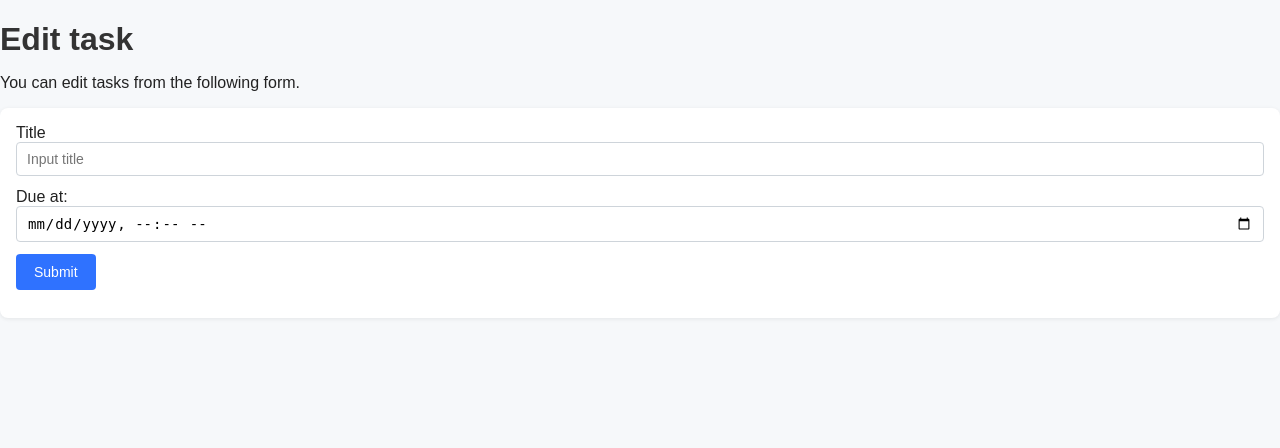
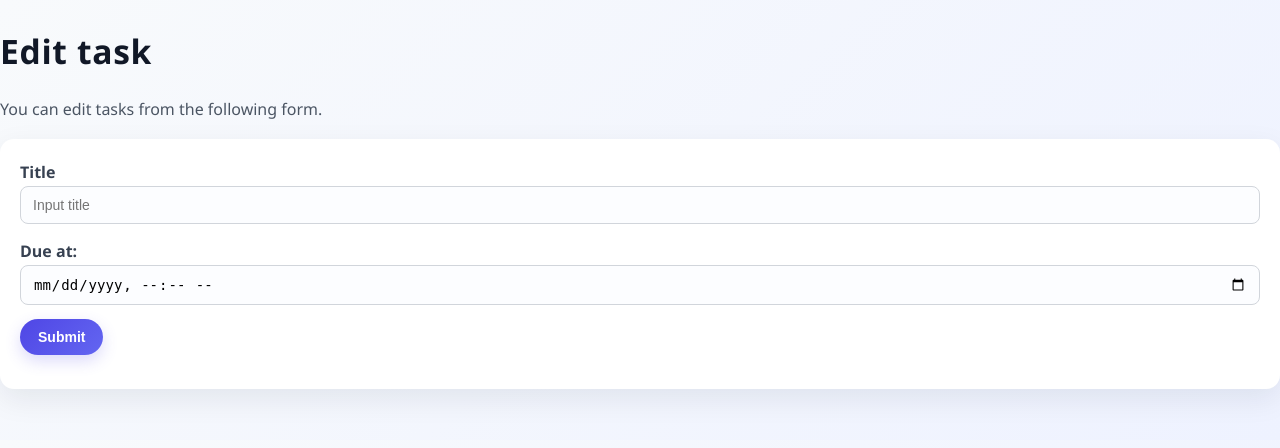
Before and after one commit to s1f10230229/django-test-exercise, a Django app: template todo/templates/todo/edit.html in a window 1280 px wide. Shown: the top 448 px of the page. Run offline with Django 5.2, Linux system fonts and the light colour scheme; the template is opened without the code that fills it, so the values that code supplies are empty.

Commit message:
CSSファイルを改良しました

```diff
--- a/todo/static/todo/style.css
+++ b/todo/static/todo/style.css
@@ -1,73 +1,94 @@
 body {
-  font-family: Arial, sans-serif;
+  font-family: "Segoe UI", "Hiragino Sans", "Noto Sans JP", sans-serif;
   margin: 0;
   padding: 0;
-  background-color: #f6f8fa;
-  color: #222;
+  background: linear-gradient(135deg, #f8fafc 0%, #eef2ff 100%);
+  color: #1f2937;
+  line-height: 1.7;
 }
 
-header, main, footer {
-  max-width: 900px;
+main {
+  max-width: 860px;
   margin: 0 auto;
-  padding: 24px;
+  padding: 40px 24px 60px;
 }
 
 h1 {
-  color: #333;
-  margin-bottom: 16px;
+  color: #111827;
+  margin-bottom: 10px;
+  font-size: 2.1rem;
+  letter-spacing: 0.02em;
+}
+
+p {
+  color: #4b5563;
 }
 
 form {
   background: #ffffff;
-  padding: 16px;
-  border-radius: 8px;
-  box-shadow: 0 1px 4px rgba(0, 0, 0, 0.08);
+  padding: 20px;
+  border-radius: 14px;
+  box-shadow: 0 10px 30px rgba(15, 23, 42, 0.08);
+  margin-bottom: 24px;
 }
 
 form div {
-  margin-bottom: 12px;
+  margin-bottom: 14px;
+}
+
+label {
+  font-weight: 600;
+  color: #374151;
 }
 
 input[type="text"],
 input[type="datetime-local"] {
   width: 100%;
   max-width: 100%;
-  padding: 8px 10px;
+  padding: 10px 12px;
   font-size: 14px;
-  border: 1px solid #ced4da;
-  border-radius: 4px;
+  border: 1px solid #d1d5db;
+  border-radius: 8px;
   box-sizing: border-box;
+  background-color: #fcfdff;
 }
 
 button {
-  background-color: #2f72ff;
+  background: linear-gradient(135deg, #4f46e5 0%, #6366f1 100%);
   color: white;
   border: none;
-  border-radius: 4px;
+  border-radius: 999px;
   padding: 10px 18px;
   cursor: pointer;
   font-size: 14px;
+  font-weight: 600;
+  box-shadow: 0 6px 16px rgba(79, 70, 229, 0.2);
 }
 
 button:hover {
-  background-color: #265ce0;
+  transform: translateY(-1px);
+  box-shadow: 0 8px 20px rgba(79, 70, 229, 0.25);
 }
 
 .text {
   background: #ffffff;
-  padding: 16px;
-  border-radius: 8px;
-  margin-top: 16px;
-  box-shadow: 0 1px 3px rgba(0, 0, 0, 0.06);
+  padding: 20px 24px;
+  border-radius: 16px;
+  margin-top: 18px;
+  box-shadow: 0 8px 24px rgba(15, 23, 42, 0.06);
+  border-left: 4px solid #818cf8;
 }
 
 .text h2 {
   margin-top: 0;
+  margin-bottom: 8px;
+  font-size: 1.25rem;
 }
 
 .text a {
   text-decoration: none;
-  color: #2f72ff;
+  color: #4338ca;
+  font-weight: 600;
 }
 
 .text a:hover {
@@ -76,12 +97,22 @@ button:hover {
 
 ul {
   padding-left: 18px;
+  margin: 0;
 }
 
 a {
-  color: #2f72ff;
+  color: #4338ca;
 }
 
 a:hover {
   text-decoration: underline;
 }
+
+.nav-links {
+  margin-bottom: 20px;
+}
+
+.nav-links a {
+  margin-right: 10px;
+  font-weight: 600;
+}
```
